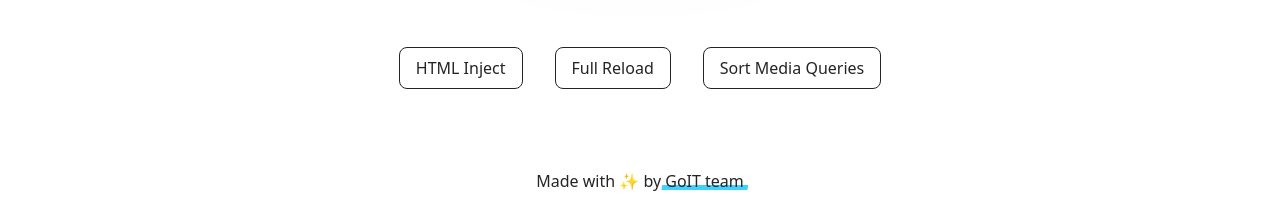
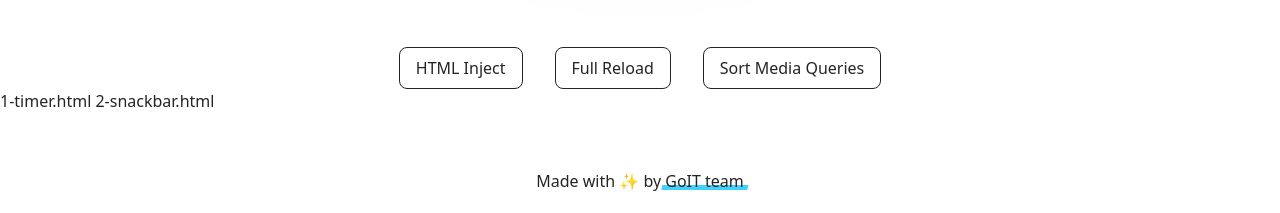
Before and after one commit to NazikViolin/goit-js-hw-10, a plain HTML site: page index.html in a window 1280 px wide. Shown: the part 587-800 px from the top of the page. Drawn offline with Linux system fonts and the light colour scheme.

Commit message:
Deploying to gh-pages from @ NazikViolin/goit-js-hw-10@31bbef893999fdbdaf68f4457869363105094a3d 🚀

```diff
--- a/index.html
+++ b/index.html
@@ -31,8 +31,8 @@
 
 
     <main>
-      <!-- Loads the specified .html file -->
-      <section class="vite-promo">
+  <!-- Loads the specified .html file -->
+  <section class="vite-promo">
   <div class="container">
     <div class="vite-promo-thumb">
       <a
@@ -68,7 +68,7 @@
   </div>
 </section>
 
-      <article class="badges">
+  <article class="badges">
   <div class="container">
     <ul class="badges-list">
       <li class="badges-item">
@@ -105,7 +105,12 @@
   </div>
 </article>
 
-    </main>
+
+  <nav>
+    <a href="./1-timer.html">1-timer.html</a>
+    <a href="./2-snackbar.html">2-snackbar.html</a>
+  </nav>
+</main>
 
     <footer class="footer">
   <div class="container">
```
